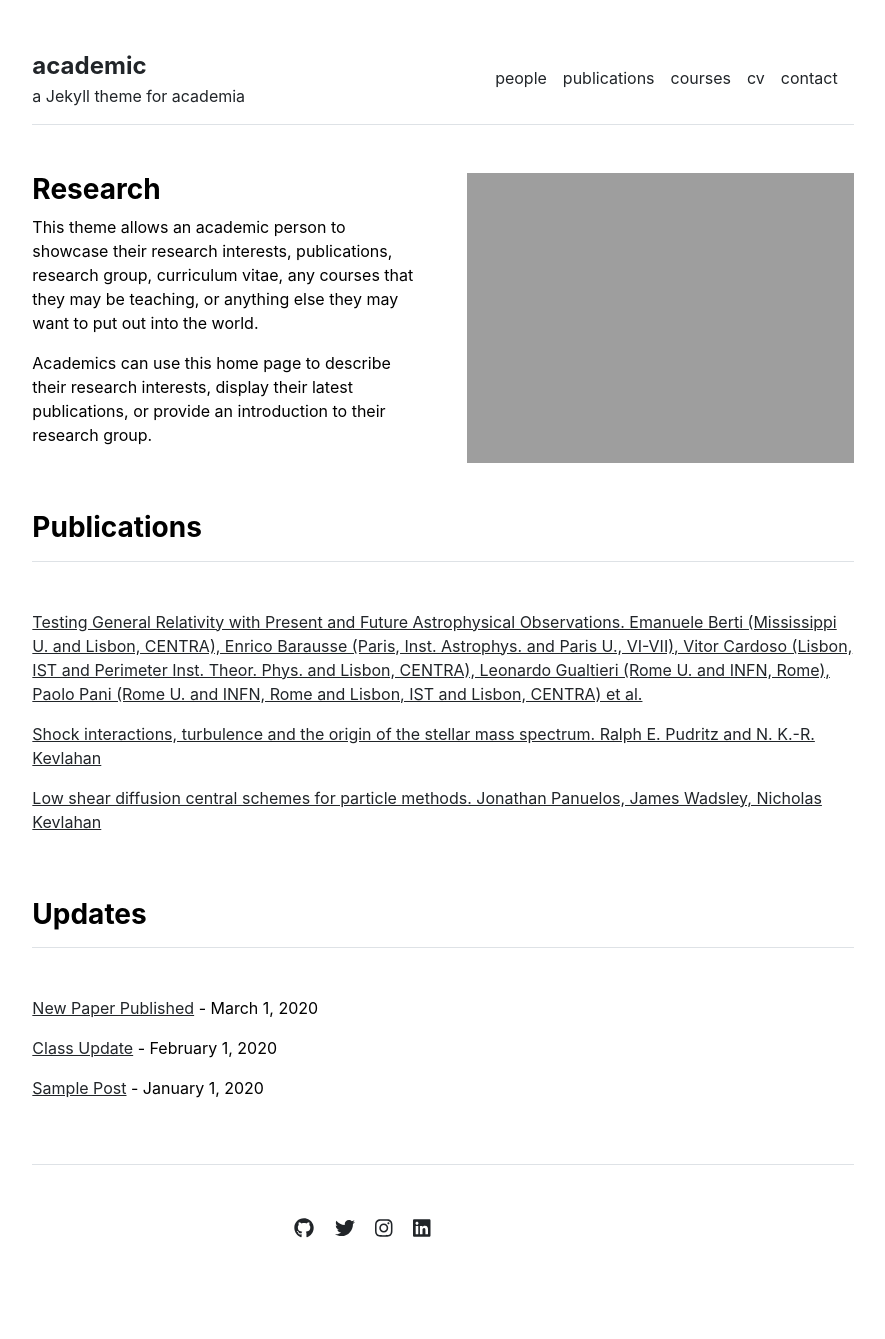
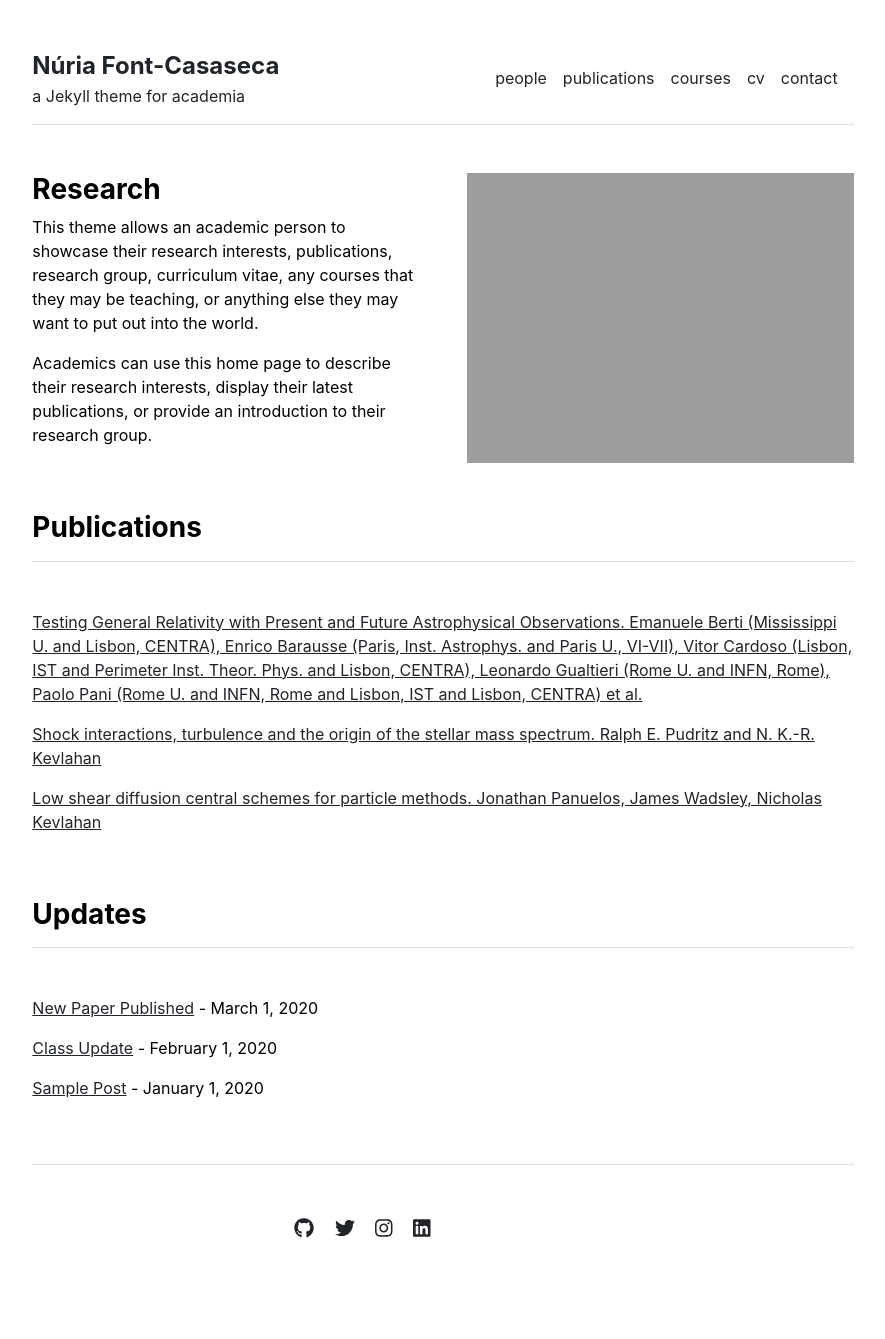
Before and after one commit to mapasurbanos/blog, a Jekyll site: the page built from index.md, in a window 1280 px wide. Shown: the whole page, without its empty margins (197-1082 px from the left). Built offline with Jekyll 4.4.1, drawn with Linux system fonts in a browser that asks for light colours.

Commit message:
Update _config.yml

```diff
--- a/_config.yml
+++ b/_config.yml
@@ -1,4 +1,4 @@
 url: "" # the base hostname & protocol for your site, e.g. http://example.com
 baseurl: "" # the subpath of your site, e.g. /blog
-title: "academic" # the name of your site, e.g. ACME Corp.
+title: "Núria Font-Casaseca" # the name of your site, e.g. ACME Corp.
 description: "a Jekyll theme for academia"
```
